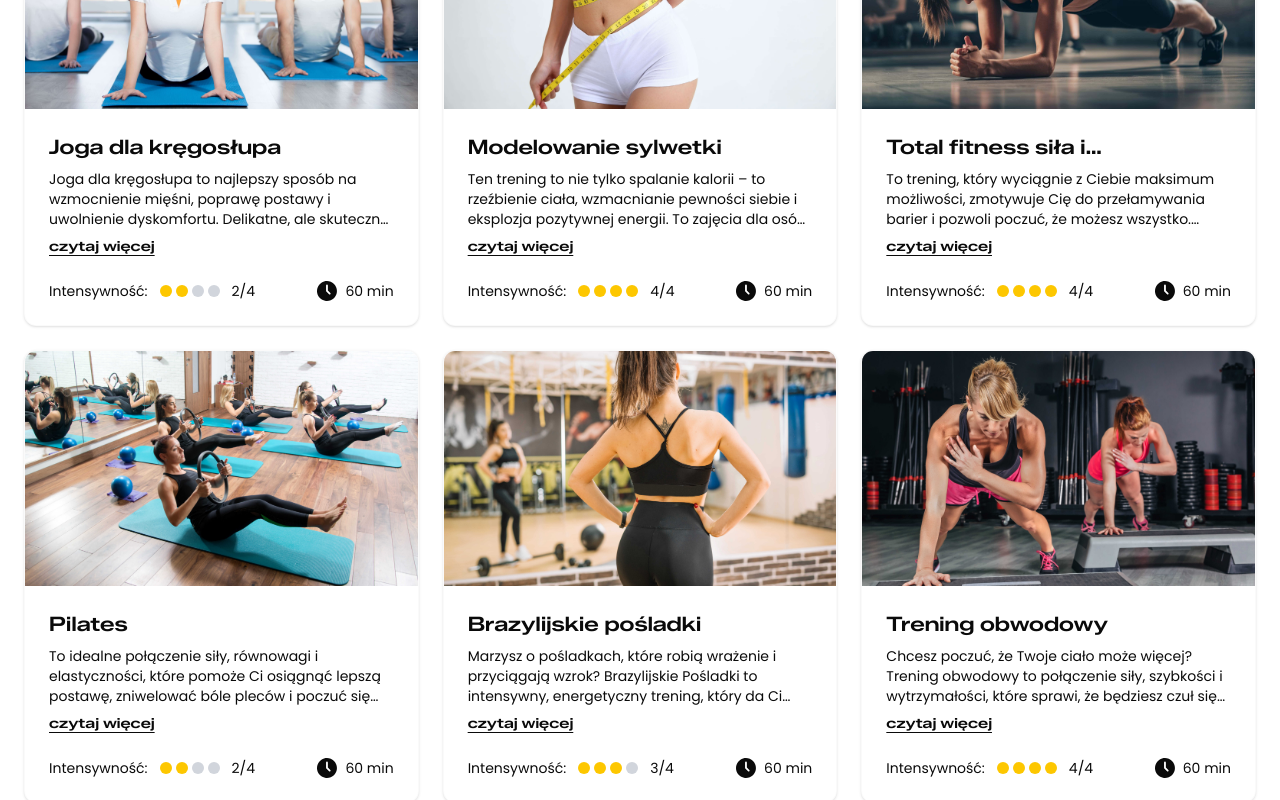
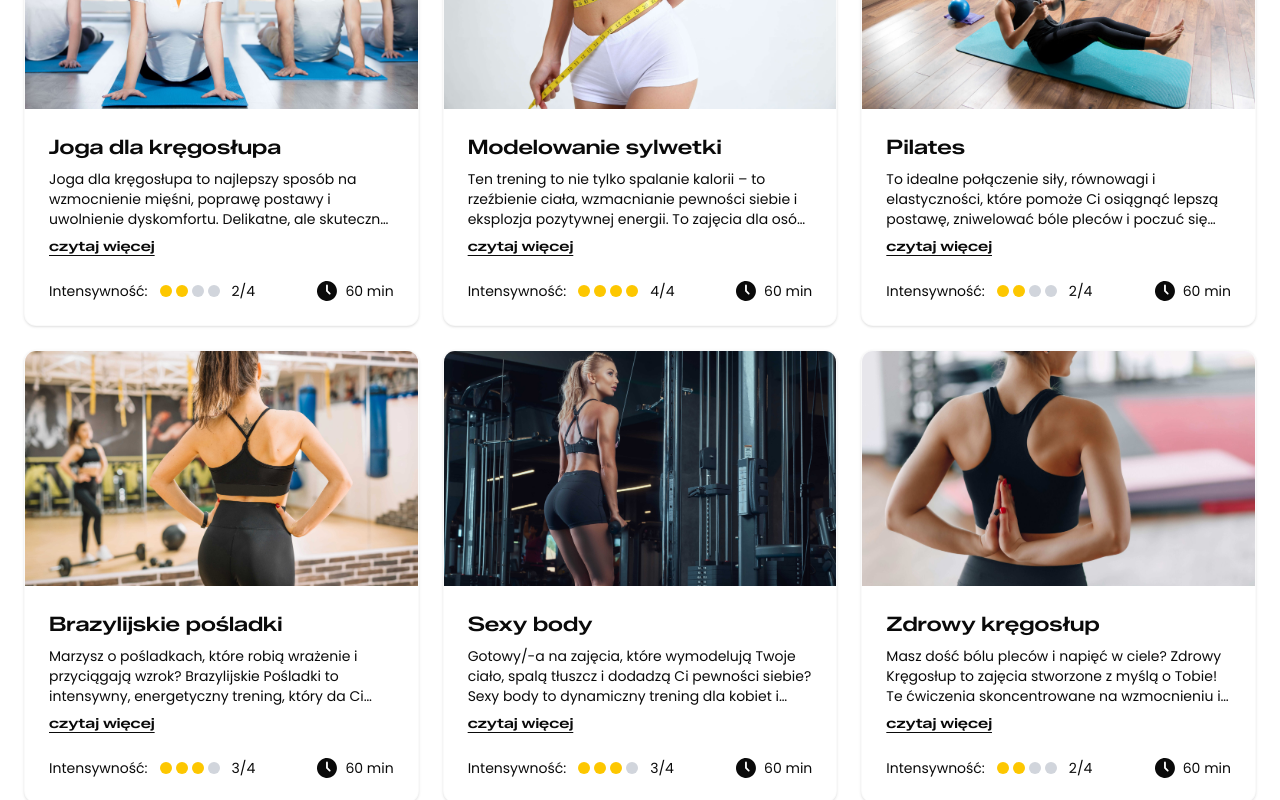
Before and after one commit to Szorcu/powerfit, a Next.js app: page /oferta in a window 1280 px wide. Shown: the part 660-1460 px from the top of the page. Built offline with nearby package versions, Linux system fonts and the light colour scheme.

Commit message:
Updated classes

```diff
--- a/src/app/oferta/page.tsx
+++ b/src/app/oferta/page.tsx
@@ -29,7 +29,7 @@ const OfferPage = () => {
             {CLASSES.map((item, index) => (
               <li key={index}>
                 <OfferCard
-                  className="border bg-white shadow-sm"
+                  className="h-full border bg-white shadow-sm"
                   img={item.img}
                   title={item.title}
                   summary={item.summary}
--- a/src/consts/classes.ts
+++ b/src/consts/classes.ts
@@ -45,26 +45,6 @@ export const CLASSES = [
     duration: "60 min",
   },
   {
-    img: "classes-total-fitness-sila-i-wytrzymalosc.jpg",
-    title: "Total fitness siła i wytrzymałość",
-    summary:
-      "To trening, który wyciągnie z Ciebie maksimum możliwości, zmotywuje Cię do przełamywania barier i pozwoli poczuć, że możesz wszystko. Wysokiej intensywności ćwiczenia oparte na różnych technikach dają Ci efekty, które naprawdę widać i czujesz. ",
-    description: `💥 TOTAL FITNESS: SIŁA I WYTRZYMAŁOŚĆ – nie ma granic, jestem mocny 💥
-
-      Jeśli chcesz poczuć prawdziwą siłę, zmienić swoje ciało i wyjść z treningu z poczuciem, że pokonałeś samego siebie, Total Fitness: Siła i Wytrzymałość jest dla Ciebie. To trening, który wyciągnie z Ciebie maksimum możliwości, zmotywuje Cię do przełamywania barier i pozwoli poczuć, że możesz wszystko. Wysokiej intensywności ćwiczenia oparte na różnych technikach dają Ci efekty, które naprawdę widać i czujesz.
-
-      🔥 Co zyskasz?
-      ✅ Niesamowitą siłę – każda seria to wyzwanie dla Twojego ciała, które z każdym ruchem staje się silniejsze 💪
-      ✅ Wytrzymałość, która nie ma sobie równych – poznasz, co to znaczy iść dalej, mimo że wydaje się, że nie dasz już rady 🏋️‍♀️
-      ✅ Formę, o której marzysz – spalaj tłuszcz, buduj mięśnie, rzeźbij sylwetkę, która będzie mówić sama za siebie 🌟
-      ✅ Potężną motywację – osiągniesz więcej, niż kiedykolwiek sobie wyobrażałeś, a każde pokonanie siebie będzie Twoim zwycięstwem 🚀
-
-      Total Fitness: Siła i Wytrzymałość to coś, czego nie znajdziesz w zwykłych treningach. To test Twojej siły, woli i determinacji, który sprawi, że przekroczysz granice tego, co uważasz za możliwe. Gotowy, by stać się wersją siebie, o której zawsze marzyłeś? Przyjdź i poczuj, jak z każdą minutą stajesz się silniejszy!
-    `,
-    intensity: 4,
-    duration: "60 min",
-  },
-  {
     img: "classes-pilates.jpg",
     title: "Pilates",
     summary:
@@ -101,29 +81,6 @@ export const CLASSES = [
     duration: "60 min",
   },
   {
-    img: "classes-trening-obwodowy.jpg",
-    title: "Trening obwodowy",
-    summary:
-      "Chcesz poczuć, że Twoje ciało może więcej? Trening obwodowy to połączenie siły, szybkości i wytrzymałości, które sprawi, że będziesz czuł się silniejszy, pełen energii i gotowy na wszystko! ",
-    description: `🔥 TRENING OBWODOWY – przełam granice, pokaż swoją moc! 🔥
-
-      Chcesz poczuć, że Twoje ciało może więcej? Trening obwodowy to połączenie siły, szybkości i wytrzymałości, które sprawi, że będziesz czuł się silniejszy, pełen energii i gotowy na wszystko! To intensywny program, w którym wykonujesz serię różnorodnych ćwiczeń, angażujących całe ciało. Każdy obwód to zestaw ćwiczeń siłowych, kardio i wytrzymałościowych, które prowadzą Cię do najlepszej formy i do wymarzonych rezultatów.
-
-      💥 O czym są te zajęcia?
-      Te zajęcia to dynamiczna mieszanka ćwiczeń siłowych i kardio, które przeplatane są krótkimi przerwami. Trening wykonujesz w obwodach, czyli przechodzisz od jednego ćwiczenia do drugiego, angażując wszystkie partie ciała. Dzięki temu nie ma czasu na nudę, a efekty są szybkie i spektakularne! Obwody są zmieniane, dostosowane do poziomu zaawansowania i pozwalają na stały rozwój w każdym zakresie.
-
-      ✅ Co Ci to da?
-      • Wzrost siły i wytrzymałości – nie tylko zyskasz siłę mięśni, ale również wytrzymałość, która pozwoli Ci radzić sobie w każdych warunkach!
-      • Szybka poprawa kondycji – wzmocnisz układ sercowo-naczyniowy i poprawisz ogólną wydolność organizmu.
-      • Redukcja tkanki tłuszczowej – dzięki intensywnym interwałom, spalisz tłuszcz i poprawisz swoją sylwetkę.
-      • Zwiększenie energii i motywacji – treningi, które dosłownie dają Ci kopa i sprawiają, że czujesz się pełen energii!
-
-      Trening obwodowy to prawdziwa maszyna do zmian! Intensywność ćwiczeń sprawia, że nie ma czasu na nudę. Z każdym powtórzeniem przekraczasz granice swoich możliwości, a Twoje ciało zaczyna się przekształcać. Przyszedł czas na maksymalne wyzwanie, które poprowadzi Cię do lepszej formy, lepszej energii i lepszej wersji siebie! 🔥
-    `,
-    intensity: 4,
-    duration: "60 min",
-  },
-  {
     img: "classes-sexy-body.jpg",
     title: "Sexy body",
     summary:
@@ -140,7 +97,7 @@ export const CLASSES = [
 
       Roksana poprowadzi Cię przez trening, który wzmocni Twoje ciało i pewność siebie. Przyjdź, daj z siebie wszystko i zobacz efekty! 💪🔥
     `,
-    intensity: 4,
+    intensity: 3,
     duration: "60 min",
   },
   {
@@ -329,26 +286,6 @@ export const CLASSES = [
     duration: "60 min",
   },
   {
-    img: "classes-step-cardio.jpg",
-    title: "Step Cardio",
-    summary:
-      "To intensywny program, który opiera się na rytmicznych krokach na stepie, które nie tylko poprawią Twoją kondycję, ale także wzmocnią nogi, pośladki i core. Każdy krok to nowa porcja energii, spalonych kalorii i uśmiechów na Twojej twarzy!",
-    description: `🔥 STEP CARDIO – rusz się, poczuj rytm i spalaj kalorie! 🔥
-
-      Jeśli chcesz połączyć dynamiczny ruch, świetną zabawę i efektywny trening cardio – Step Cardio to zajęcia stworzone specjalnie dla Ciebie! To intensywny program, który opiera się na rytmicznych krokach na stepie, które nie tylko poprawią Twoją kondycję, ale także wzmocnią nogi, pośladki i core. Każdy krok to nowa porcja energii, spalonych kalorii i uśmiechów na Twojej twarzy! Gotowa na prawdziwą przygodę fitnessową, która daje efekty?
-
-      💥 Co zyskasz?
-      ✅ Poprawę kondycji i wydolności – dzięki intensywnym interwałom cardio, Twoje serce i układ oddechowy będą pracować na najwyższych obrotach! 💓
-      ✅ Spalanie kalorii i redukcję tkanki tłuszczowej – dynamiczne kroki na stepie skutecznie przyspieszają metabolizm, spalając tłuszcz i poprawiając sylwetkę! 🔥
-      ✅ Wzmocnienie nóg, pośladków i core – krok po kroku Twoje nogi staną się mocniejsze, a pośladki uniesione i jędrne! 🍑
-      ✅ Endorfiny na maxa – te zajęcia to nie tylko trening, to także doskonała zabawa, która sprawi, że zakochasz się w ruchu i poczujesz się fantastycznie!
-
-      Step Cardio to idealne połączenie efektywności, rytmu i motywacji. Każdy ruch to nowe wyzwanie, ale i ogromna satysfakcja z osiąganych wyników. Połączenie fitnessu z muzyką sprawi, że treningi będą nie tylko skuteczne, ale także pełne energii i radości! Przyszedł czas na to, by wprowadzić swój trening na wyższy poziom i zobaczyć, jak świetnie może wyglądać Twoje ciało! 🌟
-    `,
-    intensity: 3,
-    duration: "60 min",
-  },
-  {
     img: "classes-rozciaganie-rollowanie.jpg",
     title: "Rollowanie - Rozciąganie",
     summary:
@@ -410,9 +347,9 @@ export const CLASSES = [
   },
   {
     img: "classes-full-body-workout.jpg",
-    title: "Full Body Workout",
+    title: "Full body workout",
     summary:
-      "Full Body Workout to trening, który angażuje każdą partię ciała, dostarczając Ci potężnej dawki energii, siły i wytrzymałości! To intensywny, pełny zestaw ćwiczeń, który pozwoli Ci spalić kalorie, wyrzeźbić mięśnie i poprawić kondycję w jednym!",
+      "Full body workout to trening, który angażuje każdą partię ciała, dostarczając Ci potężnej dawki energii, siły i wytrzymałości! To intensywny, pełny zestaw ćwiczeń, który pozwoli Ci spalić kalorie, wyrzeźbić mięśnie i poprawić kondycję w jednym!",
     description: `🔥 FULL BODY WORKOUT – kompleksowy trening, który zmieni Twoje ciało! 🔥
 
       Chcesz maksymalnych efektów w krótkim czasie? Full Body Workout to trening, który angażuje każdą partię ciała, dostarczając Ci potężnej dawki energii, siły i wytrzymałości! To intensywny, pełny zestaw ćwiczeń, który pozwoli Ci spalić kalorie, wyrzeźbić mięśnie i poprawić kondycję w jednym! Jeśli szukasz treningu, który zapewni Ci szybkie efekty i pełną aktywację ciała – to zajęcia stworzone właśnie dla Ciebie!
@@ -424,9 +361,9 @@ export const CLASSES = [
       ✅ Rzeźbienie sylwetki – dzięki angażującym ćwiczeniom na każdą partię ciała, wyrzeźbisz swoje mięśnie, nadając im jędrność i kształt. 🍑
       ✅ Bez nudy i monotonii – zmieniające się ćwiczenia sprawiają, że każdy trening jest pełen wyzwań, motywacji i radości! 🎉
 
-      Full Body Workout to najlepszy sposób, by maksymalnie wykorzystać swój czas i osiągnąć efekty, o jakich marzysz. Angażując wszystkie grupy mięśniowe, ten trening sprawi, że Twoje ciało stanie się silniejsze, bardziej elastyczne i gotowe na każde wyzwanie! Przyszedł czas na trening, który da Ci wszystko – sprawdź, jak szybkie rezultaty mogą być osiągalne! 🌟
+      Full body workout to najlepszy sposób, by maksymalnie wykorzystać swój czas i osiągnąć efekty, o jakich marzysz. Angażując wszystkie grupy mięśniowe, ten trening sprawi, że Twoje ciało stanie się silniejsze, bardziej elastyczne i gotowe na każde wyzwanie! Przyszedł czas na trening, który da Ci wszystko – sprawdź, jak szybkie rezultaty mogą być osiągalne! 🌟
     `,
-    intensity: 4,
+    intensity: 3,
     duration: "60 min",
   },
   {
@@ -599,7 +536,7 @@ export const CLASSES = [
 
       Loaded Stretching to idealne zajęcia dla osób aktywnych, sportowców oraz każdego, kto chce poczuć się silnym w każdym centymetrze swojego ciała. Nie ograniczaj się – odblokuj swój pełny potencjał ruchowy i poczuj różnicę już po pierwszym treningu! 🌟
     `,
-    intensity: 2,
+    intensity: 1,
     duration: "60 min",
   },
   {
@@ -620,4 +557,170 @@ export const CLASSES = [
     intensity: 3,
     duration: "60 min",
   },
+  {
+    img: "classes-sexy-body.jpg",
+    title: "Brzuch, uda, pośladki",
+    summary:
+      "To zajęcia, które połączą maksymalną skuteczność z prawdziwą przyjemnością! Skierowane na te trzy kluczowe partie ciała, nasze ćwiczenia sprawią, że Twoje pośladki staną się zaokrąglone, uda smukłe, a brzuch płaski i jędrny.",
+    description: `🔥 BRZUCH, UDA, POŚLADKI – odkryj swój potencjał i zrób to z ogniem! 🔥
+
+      Masz dość nudnych treningów, które nie dają efektów? Brzuch, Uda, Pośladki to zajęcia, które połączą maksymalną skuteczność z prawdziwą przyjemnością! Skierowane na te trzy kluczowe partie ciała, nasze ćwiczenia sprawią, że Twoje pośladki staną się zaokrąglone, uda smukłe, a brzuch płaski i jędrny. To intensywny trening, który nie tylko modeluje sylwetkę, ale i angażuje całe ciało, dając Ci energię do działania i sprawiając, że poczujesz się pewna siebie jak nigdy wcześniej.
+
+      💥 Co zyskasz?
+      ✅ Kształtne pośladki – wyrzeźbisz i uniesiesz swoje pośladki, tak, jak zawsze marzyłaś – jędrne, zaokrąglone i pełne energii! 🍑
+      ✅ Smukłe nogi i biodra – trening, który skutecznie modeluje uda, pomagając spalić tłuszcz i budować mięśnie, dzięki czemu Twoje nogi będą wyglądać jak z okładki!
+      ✅ Płaski i silny brzuch – nie tylko spalisz tłuszcz, ale także wzmocnisz mięśnie core, co pomoże Ci lepiej kontrolować swoje ciało i poprawić postawę 💪
+      ✅ Większa pewność siebie – każda seria to krok do wymarzonej sylwetki, a efekty wkrótce sprawią, że poczujesz się silniejsza, pewniejsza siebie i gotowa na nowe wyzwania! ✨
+
+      Brzuch, Uda, Pośladki to coś więcej niż zwykły trening – to prawdziwa transformacja Twojego ciała i umysłu. Dzięki intensywnym, skutecznym ćwiczeniom już po kilku sesjach zobaczysz realne efekty – jędrne, zaokrąglone pośladki, smukłe nogi i wymodelowany brzuch. Czas wziąć sprawy w swoje ręce i osiągnąć sylwetkę, o której marzysz! Gotowa na zmianę? 🌟
+    `,
+    intensity: 3,
+    duration: "60 min",
+  },
+  {
+    img: "classes-brazylijskie-posladki.jpg",
+    title: "Fitness bikini",
+    summary:
+      "To energiczne i motywujące zajęcia stworzone z myślą o każdym, kto chce poprawić swoją sylwetkę, kondycję i samopoczucie.",
+    description: `🩱 FITNESS BIKINI Z ROKSANĄ 🩱
+
+      Zajęcia dla każdego – bez względu na poziom zaawansowania. Fitness Bikini to energiczne i motywujące zajęcia stworzone z myślą o każdym, kto chce poprawić swoją sylwetkę, kondycję i samopoczucie. Trening prowadzony przez Roksanę łączy ćwiczenia wzmacniające, modelujące i spalające, z naciskiem na pośladki, uda, brzuch i ramiona.
+
+      Ćwiczenia są dostosowane do różnych poziomów, dlatego zarówno osoby początkujące, jak i bardziej zaawansowane bez problemu odnajdą się na zajęciach. Roksana pokazuje łatwiejsze i trudniejsze warianty, dzięki czemu każdy trenuje w swoim tempie.
+
+      Dlaczego warto?
+      - zajęcia odpowiednie dla każdego
+      - modelowanie i ujędrnianie sylwetki
+      - spalanie kalorii i poprawa kondycji
+      - wzmacnianie całego ciała
+      - świetna atmosfera i motywacja 💪✨
+      - muzyka, która dodaje energii 💥
+
+      Dołącz do Power Fit i przekonaj się, że Fitness Bikini to trening, w którym każdy może poczuć się dobrze i pewnie 💖
+    `,
+    intensity: 3,
+    duration: "60 min",
+  },
+  {
+    img: "classes-trening-hiit-grupa-zaawansowana.jpg",
+    title: "Full body workout - grupa zaawansowana",
+    summary:
+      "To wysokointensywny program treningowy stworzony z myślą o osobach, które chcą przesunąć granice swoich możliwości. Łączymy tu najskuteczniejsze ćwiczenia siłowe na całe ciało z bezwzględnym, metabolicznym zakończeniem w postaci Tabaty.",
+    description: `🔥 FULL BODY WORKOUT - GRUPA ZAAWANSOWANA 🔥
+
+      Full body workout to wysokointensywny program treningowy stworzony z myślą o osobach, które chcą przesunąć granice swoich możliwości. Łączymy tu najskuteczniejsze ćwiczenia siłowe na całe ciało z bezwzględnym, metabolicznym zakończeniem w postaci Tabaty.
+
+      Pracujemy na wolnych ciężarach (sztangi, hantle, kettlebells) oraz z masą własnego ciała, zmuszając do maksymalnej pracy każdą taśmę mięśniową.
+    `,
+    intensity: 4,
+    duration: "60 min",
+  },
+  {
+    img: "classes-turbo-spalanie.jpg",
+    title: "Trening interwałowy",
+    summary:
+      "To intensywna forma ruchu, która łączy krótkie okresy maksymalnego wysiłku z chwilami aktywnego odpoczynku. To idealny wybór dla osób, które lubią dynamiczne zajęcia i chcą maksymalnie wykorzystać każdą minutę treningu.",
+    description: `🔥 TRENING INTERWAŁOWY Z DOMINIKĄ 🔥
+
+      Chcesz poprawić kondycję, spalić tłuszcz i poczuć prawdziwy przypływ mocy? Trening interwałowy to intensywna forma ruchu, która łączy krótkie okresy maksymalnego wysiłku z chwilami aktywnego odpoczynku. Dzięki temu Twoje ciało pracuje na najwyższych obrotach, a efekty pojawiają się szybciej, niż się spodziewasz! To idealny wybór dla osób, które lubią dynamiczne zajęcia i chcą maksymalnie wykorzystać każdą minutę treningu.
+
+      💥 Co zyskasz?
+      ✅ Maksymalne spalanie kalorii – krótkie, intensywne interwały sprawiają, że organizm spala kalorie jeszcze długo po zakończeniu treningu! 🔥
+      ✅ Skuteczną redukcję tkanki tłuszczowej – połączenie tempa i różnorodnych ćwiczeń angażuje całe ciało, pomagając wyrzeźbić sylwetkę! 💪
+      ✅ Lepszą kondycję i wydolność – regularne treningi poprawiają pracę serca i płuc, dzięki czemu z dnia na dzień czujesz się coraz silniejsza/y! ⚡
+      ✅ Więcej energii i motywacji – intensywność zajęć daje ogromny zastrzyk endorfin i pozytywnej energii na cały dzień! 💥
+
+      Trening interwałowy to sposób na przełamanie rutyny i wejście na wyższy poziom sprawności. Każda sesja to nowe wyzwanie, które przybliża Cię do lepszej formy i większej pewności siebie. Podejmij wyzwanie i zobacz, jak szybko Twoje ciało zacznie się zmieniać! 🚀
+    `,
+    intensity: 3,
+    duration: "60 min",
+  },
+  {
+    img: "classes-trening-obwodowy.jpg",
+    title: "Trening obwodowy z Patrycją",
+    summary:
+      "To połączenie siły, szybkości i wytrzymałości, które sprawi, że będziesz czuł się silniejszy, pełen energii i gotowy na wszystko! To intensywny program, w którym wykonujesz serię różnorodnych ćwiczeń, angażujących całe ciało.",
+    description: `🔥 TRENING OBWODOWY Z PATRYCJĄ – przełam granice, pokaż swoją moc! 🔥
+
+      Chcesz poczuć, że Twoje ciało może więcej? Trening Obwodowy to połączenie siły, szybkości i wytrzymałości, które sprawi, że będziesz czuł się silniejszy, pełen energii i gotowy na wszystko! To intensywny program, w którym wykonujesz serię różnorodnych ćwiczeń, angażujących całe ciało. Każdy obwód to zestaw ćwiczeń siłowych, kardio i wytrzymałościowych, które prowadzą Cię do najlepszej formy i do wymarzonych rezultatów.
+
+      💥 O czym są te zajęcia?
+      Te zajęcia to dynamiczna mieszanka ćwiczeń siłowych i kardio, które przeplatane są krótkimi przerwami. Trening wykonujesz w obwodach, czyli przechodzisz od jednego ćwiczenia do drugiego, angażując wszystkie partie ciała. Dzięki temu nie ma czasu na nudę, a efekty są szybkie i spektakularne! Obwody są zmieniane, dostosowane do poziomu zaawansowania i pozwalają na stały rozwój w każdym zakresie.
+
+      ✅ Co Ci to da?
+      • Wzrost siły i wytrzymałości – nie tylko zyskasz siłę mięśni, ale również wytrzymałość, która pozwoli Ci radzić sobie w każdych warunkach!
+      • Szybka poprawa kondycji – wzmocnisz układ sercowo-naczyniowy i poprawisz ogólną wydolność organizmu.
+      • Redukcja tkanki tłuszczowej – dzięki intensywnym interwałom, spalisz tłuszcz i poprawisz swoją sylwetkę.
+      • Zwiększenie energii i motywacji – treningi, które dosłownie dają Ci kopa i sprawiają, że czujesz się pełen energii!
+
+      Trening Obwodowy to prawdziwa maszyna do zmian! Intensywność ćwiczeń sprawia, że nie ma czasu na nudę. Z każdym powtórzeniem przekraczasz granice swoich możliwości, a Twoje ciało zaczyna się przekształcać. Przyszedł czas na maksymalne wyzwanie, które poprowadzi Cię do lepszej formy, lepszej energii i lepszej wersji siebie! 🔥
+    `,
+    intensity: 4,
+    duration: "60 min",
+  },
+  {
+    img: "classes-full-body-workout.jpg",
+    title: "Trening ogólnorozwojowy",
+    summary:
+      "Podczas zajęć połączymy ćwiczenia siłowe z elementami cardio, dzięki czemu skutecznie spalisz kalorie, wzmocnisz mięśnie, poprawisz wytrzymałość i zadbasz o swoją sylwetkę.",
+    description: `🔥 TRENING OGÓLNOROZWOJOWY - siła i cardio! 🔥
+
+      Szukasz treningu, który wzmocni całe ciało, poprawi kondycję i doda Ci energii? Ten trening jest właśnie dla Ciebie!
+
+      Podczas zajęć połączymy ćwiczenia siłowe z elementami cardio, dzięki czemu skutecznie spalisz kalorie, wzmocnisz mięśnie, poprawisz wytrzymałość i zadbasz o swoją sylwetkę. Każdy trening angażuje całe ciało, a ćwiczenia są dobierane tak, aby były odpowiednie zarówno dla osób początkujących, jak i bardziej zaawansowanych.
+
+      Z Dominiką czeka Cię:
+      🔥 efektywne spalanie tkanki tłuszczowej,
+      💪 wzmocnienie całego ciała,
+      ❤️ poprawa kondycji i wydolności,
+      ⚡ solidna dawka motywacji i pozytywnej energii,
+      😊 świetna atmosfera i trening, na który będziesz wracać z uśmiechem.
+
+      Nie musisz być w świetnej formie, żeby zacząć – wystarczy chęć do działania! Każde zajęcia to krok bliżej lepszego samopoczucia, większej siły i pewności siebie.
+
+      Dołącz do treningów z Dominiką i przekonaj się, że ruch może być przyjemnością! Razem zadbamy o Twoją formę i dobrą energię. 💥
+    `,
+    intensity: 3,
+    duration: "60 min",
+  },
+  {
+    img: "classes-total-fitness-sila-i-wytrzymalosc.jpg",
+    title: "Trening siłowy",
+    summary:
+      "To zorganizowane zajęcia grupowe ukierunkowane na kształtowanie sylwetki, budowanie siły oraz wzmacnianie całego ciała. Głównymi narzędziami pracy są tutaj sztangi oraz hantle, które pozwalają na idealne dopasowanie obciążenia do Twoich indywidualnych możliwości.",
+    description: `🔥 TRENING SIŁOWY 🔥
+
+      To zorganizowane zajęcia grupowe ukierunkowane na kształtowanie sylwetki, budowanie siły oraz wzmacnianie całego ciała. Głównymi narzędziami pracy są tutaj sztangi oraz hantle, które pozwalają na idealne dopasowanie obciążenia do Twoich indywidualnych możliwości.
+
+      Podczas treningu skupiamy się na wielostawowych, naturalnych dla ludzkiego ciała ruchach (takich jak przysiady, martwe ciągi, wyciskania czy wiosłowanie). Każde ćwiczenie jest dokładnie tłumaczone przez trenera, który dba o Twoją technikę i bezpieczeństwo.
+
+      💥 Co zyskasz dzięki tym zajęciom?
+      ✅ jędrne i wyrzeźbione ciało – trening z ciężarami to najlepszy sposób na tzw. rekompozycję sylwetki (spalanie tłuszczu przy jednoczesnym budowaniu mięśni),
+      ✅ podkręcony metabolizm – Twoje ciało spala kalorie jeszcze przez wiele godzin po zakończeniu treningu,
+      ✅ mocne kości i stawy – regularny opór poprawia gęstość kości i wzmacnia aparat ruchu,
+      ✅ więcej siły w życiu codziennym – wnoszenie zakupów na trzecie piętro przestanie być wyzwaniem.
+    `,
+    intensity: 4,
+    duration: "60 min",
+  },
+  {
+    img: "classes-step-cardio.jpg",
+    title: "Zumba",
+    summary:
+      "To nie tylko trening – to impreza, która spala kalorie, poprawia kondycję i wywołuje uśmiech od ucha do ucha! Nie musisz być tancerzem – wystarczy, że dasz się ponieść muzyce i dobrej zabawie!",
+    description: `🔥 ZUMBA – energia, ruch, eksplozja endorfin! 🔥
+
+      Przygotuj się na prawdziwą taneczną petardę! 💃🎶 ZUMBA to nie tylko trening – to impreza, która spala kalorie, poprawia kondycję i wywołuje uśmiech od ucha do ucha! 😍
+
+      🌟 Co zyskasz?
+      ✅ Spalisz setki kalorii, bawiąc się jak na parkiecie 🎉
+      ✅ Wzmocnisz całe ciało i poprawisz kondycję 💪
+      ✅ Poczujesz falę endorfin i pozbędziesz się stresu 😍
+      ✅ Zarazisz się pozytywną energią i latynoskimi rytmami 🔥
+
+      Nie musisz być tancerzem – wystarczy, że dasz się ponieść muzyce i dobrej zabawie! Wskakuj na parkiet i poczuj tę moc! 🚀💃🕺
+    `,
+    intensity: 2,
+    duration: "50 min",
+  },
 ];
```
